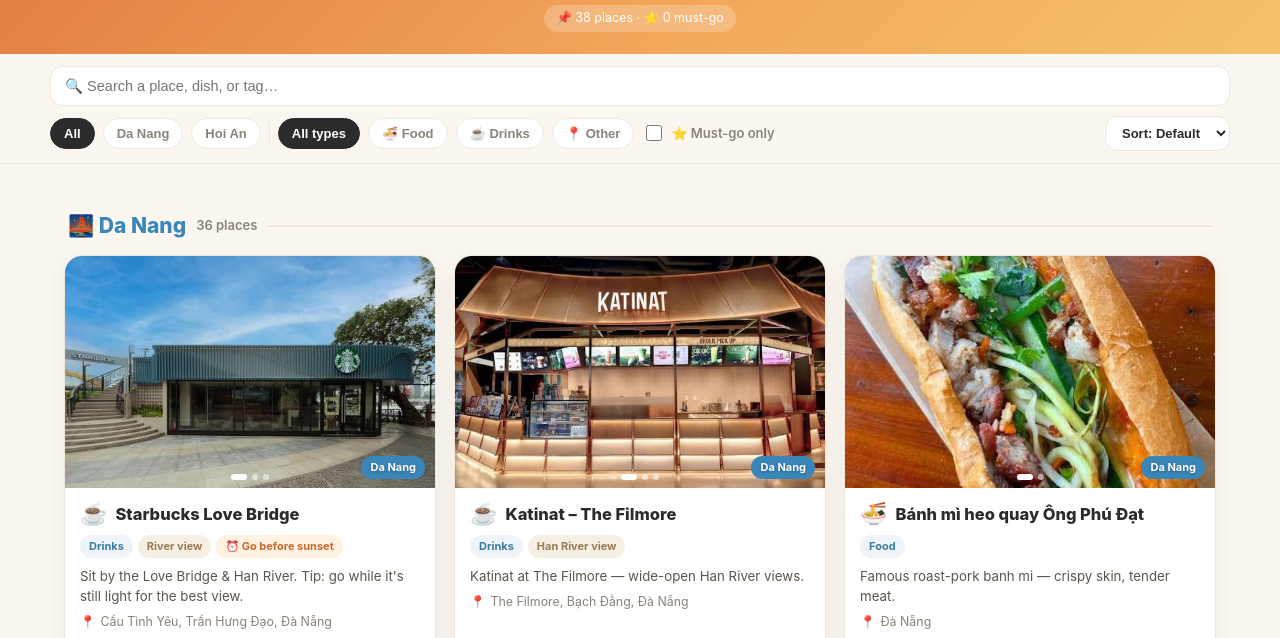
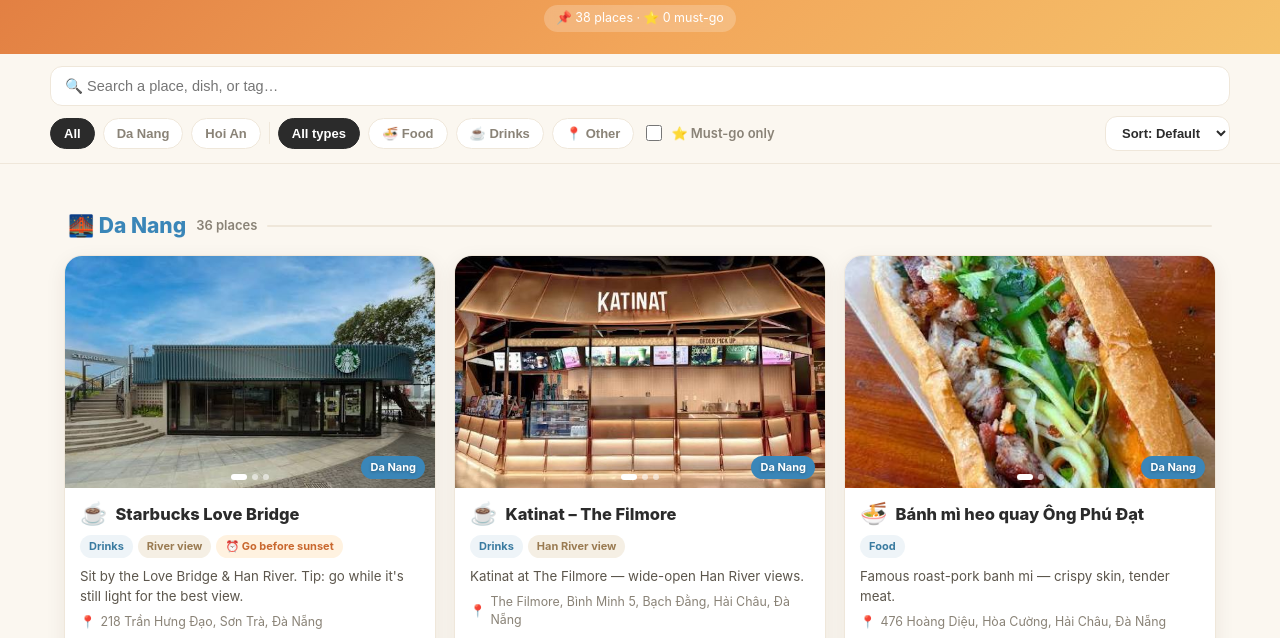
Before and after one commit to hoaithuongtrle/emma-danang-spaces, a plain HTML site: page index.html in a window 1280 px wide. Shown: the part 107-745 px from the top of the page. Drawn offline with Linux system fonts and the light colour scheme.

Commit message:
Add files via upload

```diff
--- a/index.html
+++ b/index.html
@@ -185,94 +185,94 @@ const CATS = {
 const PLACES = [
   // ---------- HOI AN ----------
   {id:'the-canh-dong', city:'Hoi An', name:'The C\u00e1nh \u0110\u1ed3ng', cat:'food', coords:[15.8858,108.3455], tags:['Rice-field view'],
-   notes:'Dine right in the middle of green rice paddies \u2014 dreamy sunset & fairy-light views.', addr:'C\u1ea9m Thanh, H\u1ed9i An'},
+   notes:'Dine right in the middle of green rice paddies \u2014 dreamy sunset & fairy-light views.', addr:'436 Hai B\u00e0 Tr\u01b0ng, C\u1ea9m H\u00e0, H\u1ed9i An, Qu\u1ea3ng Nam'},
   {id:'magicha', city:'Hoi An', name:'Magicha.stand', cat:'drink', coords:[15.8801,108.3268], tags:['Matcha'],
-   notes:'A cozy matcha stand \u2014 a must for green-tea lovers.', addr:'H\u1ed9i An'},
+   notes:'A cozy matcha stand \u2014 a must for green-tea lovers.', addr:'11A Tu\u1ec7 T\u0129nh, H\u1ed9i An, Qu\u1ea3ng Nam'},
 
   // ---------- DA NANG ----------
   {id:'starbucks-love', city:'Da Nang', name:'Starbucks Love Bridge', cat:'drink', coords:[16.0742,108.2272],
    tags:['River view','Go before sunset'],
    notes:'Sit by the Love Bridge & Han River. Tip: go while it\'s still light for the best view.',
-   maps:'https://maps.app.goo.gl/DeZZGvdB6Xxucnd27', addr:'C\u1ea7u T\u00ecnh Y\u00eau, Tr\u1ea7n H\u01b0ng \u0110\u1ea1o, \u0110\u00e0 N\u1eb5ng'},
+   maps:'https://maps.app.goo.gl/DeZZGvdB6Xxucnd27', addr:'218 Tr\u1ea7n H\u01b0ng \u0110\u1ea1o, S\u01a1n Tr\u00e0, \u0110\u00e0 N\u1eb5ng'},
   {id:'katinat-filmore', city:'Da Nang', name:'Katinat \u2013 The Filmore', cat:'drink', coords:[16.0665,108.2295],
    tags:['Han River view'],
    notes:'Katinat at The Filmore \u2014 wide-open Han River views.',
-   maps:'https://maps.app.goo.gl/mCBMUVqRZGTbRtWF6', addr:'The Filmore, B\u1ea1ch \u0110\u1eb1ng, \u0110\u00e0 N\u1eb5ng'},
+   maps:'https://maps.app.goo.gl/mCBMUVqRZGTbRtWF6', addr:'The Filmore, B\u00ecnh Minh 5, B\u1ea1ch \u0110\u1eb1ng, H\u1ea3i Ch\u00e2u, \u0110\u00e0 N\u1eb5ng'},
   {id:'banhmi-phudat', city:'Da Nang', name:'B\u00e1nh m\u00ec heo quay \u00d4ng Ph\u00fa \u0110\u1ea1t', cat:'food', coords:[16.0666,108.2170],
-   notes:'Famous roast-pork banh mi \u2014 crispy skin, tender meat.', addr:'\u0110\u00e0 N\u1eb5ng'},
+   notes:'Famous roast-pork banh mi \u2014 crispy skin, tender meat.', addr:'476 Ho\u00e0ng Di\u1ec7u, H\u00f2a C\u01b0\u1eddng, H\u1ea3i Ch\u00e2u, \u0110\u00e0 N\u1eb5ng'},
   {id:'buncabepmai', city:'Da Nang', name:'B\u00fan c\u00e1 B\u1ebfp Mai by A.T\u00ecnh', cat:'food', coords:[16.0555,108.2445],
    tags:['Morning only'],
    notes:'Breakfast spot on Nguy\u1ec5n V\u0103n Tho\u1ea1i St.', dishes:'Fish-cake noodle soup \u00b7 fresh fish noodle \u00b7 tuna fish noodle', addr:'Nguy\u1ec5n V\u0103n Tho\u1ea1i, \u0110\u00e0 N\u1eb5ng'},
   {id:'bunbo-baroi', city:'Da Nang', name:'B\u00fan B\u00f2 B\u00e0 R\u01a1i', cat:'food', coords:[16.0555,108.2200],
-   notes:'Rich, classic beef noodle soup loved by locals.', addr:'\u0110\u00e0 N\u1eb5ng'},
+   notes:'Rich, classic beef noodle soup loved by locals.', addr:'5 Phan Th\u00e0nh T\u00e0i, H\u00f2a Thu\u1eadn \u0110\u00f4ng, H\u1ea3i Ch\u00e2u, \u0110\u00e0 N\u1eb5ng'},
   {id:'bunbo-legia', city:'Da Nang', name:'B\u00fan B\u00f2 L\u00ea Gia', cat:'food', coords:[16.0600,108.2150],
-   notes:'A local favorite for Hue-style beef noodle soup.', addr:'\u0110\u00e0 N\u1eb5ng'},
+   notes:'A local favorite for Hue-style beef noodle soup.', addr:'19 L\u00ea Quang \u0110\u1ea1o, B\u1eafc M\u1ef9 Ph\u00fa, Ng\u0169 H\u00e0nh S\u01a1n, \u0110\u00e0 N\u1eb5ng'},
   {id:'donald-trung', city:'Da Nang', name:'Donald Trung', cat:'food', coords:[16.0700,108.2200], tags:['Local food','Rolls'],
    notes:'Signature Da Nang rice-paper rolls with crispy roast pork \u2014 the go-to spot for b\u00e1nh tr\u00e1ng cu\u1ed1n th\u1ecbt heo quay.',
    dishes:'Roast-pork rice-paper rolls \u00b7 fermented-fish noodle (b\u00fan m\u1eafm)',
-   maps:'https://www.facebook.com/trung.donald.395', addr:'\u0110\u00e0 N\u1eb5ng'},
+   maps:'https://www.facebook.com/trung.donald.395', addr:'141 \u0110\u1ed7 B\u00e1, B\u1eafc M\u1ef9 Ph\u00fa, Ng\u0169 H\u00e0nh S\u01a1n, \u0110\u00e0 N\u1eb5ng'},
   {id:'bep-cua-ngoai', city:'Da Nang', name:'B\u1ebfp C\u1ee7a Ngo\u1ea1i', cat:'food', coords:[16.0500,108.2400],
-   notes:'Homestyle Vietnamese comfort food \u2014 cozy & delicious. Similar: C\u01a1m Nh\u00e0 Tr\u00e2m, C\u01a1m Nh\u00e0 Linh.', addr:'\u0110\u00e0 N\u1eb5ng'},
+   notes:'Homestyle Vietnamese comfort food \u2014 cozy & delicious. Similar: C\u01a1m Nh\u00e0 Tr\u00e2m, C\u01a1m Nh\u00e0 Linh.', addr:'50 \u0111\u01b0\u1eddng 2 Th\u00e1ng 9, H\u1ea3i Ch\u00e2u, \u0110\u00e0 N\u1eb5ng'},
   {id:'co-hong', city:'Da Nang', name:'Qu\u00e1n C\u00f4 H\u1ed3ng', cat:'food', coords:[16.0600,108.2300],
    notes:'All kinds of rolls & Central-Vietnam specialties.',
-   dishes:'Grilled mackerel rolls \u00b7 Qu\u1ea3ng noodles \u00b7 b\u00fan m\u1eafm \u00b7 pork rice-paper rolls \u00b7 b\u00e1nh canh', addr:'Nguy\u1ec5n V\u0103n Tho\u1ea1i, \u0110\u00e0 N\u1eb5ng'},
+   dishes:'Grilled mackerel rolls \u00b7 Qu\u1ea3ng noodles \u00b7 b\u00fan m\u1eafm \u00b7 pork rice-paper rolls \u00b7 b\u00e1nh canh', addr:'103 Nguy\u1ec5n V\u0103n Tho\u1ea1i, An H\u1ea3i \u0110\u00f4ng, S\u01a1n Tr\u00e0, \u0110\u00e0 N\u1eb5ng'},
   {id:'pho-bachai', city:'Da Nang', name:'Ph\u1edf B\u1eafc H\u1ea3i', cat:'food', coords:[16.0620,108.2200],
-   notes:'Tip: order the brisket pho (ph\u1edf g\u00e0u).', addr:'\u0110\u00e0 N\u1eb5ng'},
+   notes:'Tip: order the brisket pho (ph\u1edf g\u00e0u).', addr:'185 Tr\u1ea7n Ph\u00fa, H\u1ea3i Ch\u00e2u 1, H\u1ea3i Ch\u00e2u, \u0110\u00e0 N\u1eb5ng'},
   {id:'uraetei-bbq', city:'Da Nang', name:'Uraetei BBQ Japan', cat:'food', coords:[16.0580,108.2400], tags:['Japanese','BBQ'],
    notes:'Japanese yakiniku / BBQ \u2014 grill your own at the table.',
-   maps:'https://maps.app.goo.gl/8tbcogF3oekFRaFJ7', addr:'\u0110\u00e0 N\u1eb5ng'},
+   maps:'https://maps.app.goo.gl/8tbcogF3oekFRaFJ7', addr:'104-106 Y\u00ean B\u00e1i, Ph\u01b0\u1edbc Ninh, H\u1ea3i Ch\u00e2u, \u0110\u00e0 N\u1eb5ng'},
   {id:'the-farmer', city:'Da Nang', name:'The Farmer', cat:'other', coords:[16.0470,108.2440],
-   notes:'Green, relaxed space with carefully made food & drinks.', addr:'\u0110\u00e0 N\u1eb5ng'},
+   notes:'Green, relaxed space with carefully made food & drinks.', addr:'\u0110\u01b0\u1eddng V\u1ea1n Th\u00e0nh, th\u00f4n \u0110\u00f4ng S\u01a1n, H\u00f2a Ninh, H\u00f2a Vang, \u0110\u00e0 N\u1eb5ng'},
   {id:'phela-novotel', city:'Da Nang', name:'Ph\u00ea La \u2013 Novotel', cat:'drink', coords:[16.0715,108.2245],
-   tags:['Oolong tea'], notes:'Ph\u00ea La at Novotel \u2014 signature oolong tea.', addr:'Novotel, 36 B\u1ea1ch \u0110\u1eb1ng, \u0110\u00e0 N\u1eb5ng'},
+   tags:['Oolong tea'], notes:'Ph\u00ea La at Novotel \u2014 signature oolong tea.', addr:'36-38 B\u1ea1ch \u0110\u1eb1ng, H\u1ea3i Ch\u00e2u, \u0110\u00e0 N\u1eb5ng'},
   {id:'aeon-mall', city:'Da Nang', name:'AEON Mall Da Nang', cat:'other', coords:[16.0490,108.2350],
-   notes:'Shopping mall: retail, dining & entertainment.', addr:'AEON Mall, H\u1ea3i Ch\u00e2u, \u0110\u00e0 N\u1eb5ng'},
+   notes:'Shopping mall: retail, dining & entertainment.', addr:'46 \u0110i\u1ec7n Bi\u00ean Ph\u1ee7, Thanh Kh\u00ea, \u0110\u00e0 N\u1eb5ng'},
   {id:'madam-lan', city:'Da Nang', name:'Madam L\u00e2n', cat:'food', coords:[16.0805,108.2240],
-   notes:'Popular Vietnamese restaurant with a lovely riverside setting.', addr:'4 B\u1ea1ch \u0110\u1eb1ng, \u0110\u00e0 N\u1eb5ng'},
+   notes:'Popular Vietnamese restaurant with a lovely riverside setting.', addr:'4 B\u1ea1ch \u0110\u1eb1ng, Th\u1ea1ch Thang, H\u1ea3i Ch\u00e2u, \u0110\u00e0 N\u1eb5ng'},
   {id:'thai-market', city:'Da Nang', name:'Thai Market', cat:'food', coords:[16.0560,108.2420], tags:['Thai'],
-   notes:'Thai cuisine.', addr:'\u0110\u00e0 N\u1eb5ng'},
+   notes:'Thai cuisine.', addr:'43 B\u00ecnh Minh 5, B\u00ecnh Thu\u1eadn, H\u1ea3i Ch\u00e2u, \u0110\u00e0 N\u1eb5ng'},
   {id:'pizza4ps', city:'Da Nang', name:"Pizza 4P's Ho\u00e0ng V\u0103n Th\u1ee5", cat:'food', coords:[16.0605,108.2165],
-   tags:['Reservation needed'], notes:'Pizza 4P\'s \u2014 book well ahead, it\'s always packed.', addr:'Ho\u00e0ng V\u0103n Th\u1ee5, \u0110\u00e0 N\u1eb5ng'},
+   tags:['Reservation needed'], notes:'Pizza 4P\'s \u2014 book well ahead, it\'s always packed.', addr:'8 Ho\u00e0ng V\u0103n Th\u1ee5, Ph\u01b0\u1edbc Ninh, H\u1ea3i Ch\u00e2u, \u0110\u00e0 N\u1eb5ng'},
 
   // ---------- DA NANG \u00b7 restored from the original list ----------
   {id:'chan-troi-goc-be', city:'Da Nang', coords:[16.068,108.228], name:'Nh\u00e0 h\u00e0ng Ch\u00e2n Tr\u1eddi G\u00f3c B\u1ec3', cat:'food', tags:['River view','Go before sunset','Seafood'],
-   notes:'Local seafood & home-style dishes with a lovely river view \u2014 go before sunset.', addr:'\u0110\u00e0 N\u1eb5ng'},
+   notes:'Local seafood & home-style dishes with a lovely river view \u2014 go before sunset.', addr:'L\u00f4 59-60-61 Nguy\u1ec5n H\u1eefu An, N\u1ea1i Hi\u00ean \u0110\u00f4ng, S\u01a1n Tr\u00e0, \u0110\u00e0 N\u1eb5ng'},
   {id:'be-anh-seafood', city:'Da Nang', coords:[16.052,108.244], name:'H\u1ea3i s\u1ea3n B\u00e9 Anh', cat:'food', tags:['Fresh seafood'],
-   notes:'Fresh seafood \u2014 a touch pricier than the street spots, but worth it.', addr:'\u0110\u00e0 N\u1eb5ng'},
+   notes:'Fresh seafood \u2014 a touch pricier than the street spots, but worth it.', addr:'L\u00f4 B14-15, H\u1ed3 Nghinh (ng\u00e3 ba Nguy\u1ec5n Cao Luy\u1ec7n), An H\u1ea3i B\u1eafc, S\u01a1n Tr\u00e0, \u0110\u00e0 N\u1eb5ng'},
   {id:'veteran-korean', city:'Da Nang', coords:[16.06,108.24], name:'Nh\u00e0 h\u00e0ng H\u00e0n Qu\u1ed1c Veteran', cat:'food', tags:['Korean','Reservation needed','Evening only'],
-   notes:'Great Korean food, dinner only \u2014 book a table ahead.', addr:'\u0110\u00e0 N\u1eb5ng'},
+   notes:'Great Korean food, dinner only \u2014 book a table ahead.', addr:'8 D\u01b0\u01a1ng \u0110\u00ecnh Ngh\u1ec7, S\u01a1n Tr\u00e0, \u0110\u00e0 N\u1eb5ng'},
   {id:'east-west-brewing', city:'Da Nang', coords:[16.054,108.247], name:'East West Brewing Co.', cat:'drink', tags:['Craft beer','Sea view'],
-   notes:'Western & local food with fresh craft beer, sea view and a modern vibe.', addr:'\u0110\u00e0 N\u1eb5ng'},
+   notes:'Western & local food with fresh craft beer, sea view and a modern vibe.', addr:'1A V\u00f5 Nguy\u00ean Gi\u00e1p, Ph\u01b0\u1edbc M\u1ef9, S\u01a1n Tr\u00e0, \u0110\u00e0 N\u1eb5ng'},
   {id:'banhxeo-baduong', city:'Da Nang', coords:[16.056,108.219], name:'B\u00e1nh x\u00e8o B\u00e0 D\u01b0\u1ee1ng', cat:'food', tags:['Local food'],
-   notes:'Classic local spot \u2014 crispy b\u00e1nh x\u00e8o & nem l\u1ee5i, true Da Nang flavor.', dishes:'B\u00e1nh x\u00e8o \u00b7 nem l\u1ee5i', addr:'Ho\u00e0ng Di\u1ec7u, \u0110\u00e0 N\u1eb5ng'},
+   notes:'Classic local spot \u2014 crispy b\u00e1nh x\u00e8o & nem l\u1ee5i, true Da Nang flavor.', dishes:'B\u00e1nh x\u00e8o \u00b7 nem l\u1ee5i', addr:'K280/23 Ho\u00e0ng Di\u1ec7u, B\u00ecnh Hi\u00ean, H\u1ea3i Ch\u00e2u, \u0110\u00e0 N\u1eb5ng'},
   {id:'buncha-cabahon', city:'Da Nang', coords:[16.062,108.215], name:'B\u00fan ch\u1ea3 c\u00e1 B\u00e0 H\u1eddn', cat:'food', tags:['Morning only'],
-   notes:'A tasty local breakfast spot.', addr:'\u0110\u00e0 N\u1eb5ng'},
+   notes:'A tasty local breakfast spot.', addr:'113/3 Nguy\u1ec5n Ch\u00ed Thanh, H\u1ea3i Ch\u00e2u, \u0110\u00e0 N\u1eb5ng'},
   {id:'marina-yacht', city:'Da Nang', coords:[16.061,108.227], name:'Du Thuy\u1ec1n Marina Restaurant', cat:'food', tags:['Han River view','Evening'],
-   notes:'Cafe & dining \u2014 Sat/Sun around 9pm you can catch the Dragon Bridge fire show over the Han River.', addr:'S\u00f4ng H\u00e0n, \u0110\u00e0 N\u1eb5ng'},
+   notes:'Cafe & dining \u2014 Sat/Sun around 9pm you can catch the Dragon Bridge fire show over the Han River.', addr:'B\u1ebfn du thuy\u1ec1n DMT, Tr\u1ea7n H\u01b0ng \u0110\u1ea1o, S\u01a1n Tr\u00e0, \u0110\u00e0 N\u1eb5ng'},
   {id:'banhuot-basuu', city:'Da Nang', coords:[16.05,108.247], name:'B\u00e1nh \u01b0\u1edbt B\u00e0 S\u1eedu (Tr\u1ea7n B\u1ea1ch \u0110\u1eb1ng)', cat:'food', tags:['Morning only','Local food'],
-   notes:'Local b\u00e1nh \u01b0\u1edbt on Tr\u1ea7n B\u1ea1ch \u0110\u1eb1ng St.', addr:'Tr\u1ea7n B\u1ea1ch \u0110\u1eb1ng, \u0110\u00e0 N\u1eb5ng'},
+   notes:'Local b\u00e1nh \u01b0\u1edbt on Tr\u1ea7n B\u1ea1ch \u0110\u1eb1ng St.', addr:'44 Tr\u1ea7n B\u1ea1ch \u0110\u1eb1ng, Ph\u01b0\u1edbc M\u1ef9, S\u01a1n Tr\u00e0, \u0110\u00e0 N\u1eb5ng'},
   {id:'bep-cuon-tbd', city:'Da Nang', coords:[16.049,108.2475], name:'B\u1ebfp Cu\u1ed1n (Tr\u1ea7n B\u1ea1ch \u0110\u1eb1ng)', cat:'food', tags:['Rolls'],
-   notes:'All kinds of Vietnamese rolls on Tr\u1ea7n B\u1ea1ch \u0110\u1eb1ng St.', addr:'Tr\u1ea7n B\u1ea1ch \u0110\u1eb1ng, \u0110\u00e0 N\u1eb5ng'},
+   notes:'All kinds of Vietnamese rolls on Tr\u1ea7n B\u1ea1ch \u0110\u1eb1ng St.', addr:'31-33 Tr\u1ea7n B\u1ea1ch \u0110\u1eb1ng, Ph\u01b0\u1edbc M\u1ef9, S\u01a1n Tr\u00e0, \u0110\u00e0 N\u1eb5ng'},
   {id:'salmon-club', city:'Da Nang', coords:[16.056,108.244], name:'Salmon Club', cat:'food', tags:['Salmon','Japanese','Seafood'],
-   notes:'Specializes in every kind of salmon dish.', addr:'\u0110\u00e0 N\u1eb5ng'},
+   notes:'Specializes in every kind of salmon dish.', addr:'K57/3 L\u00ea H\u1ed3ng Phong, Ph\u01b0\u1edbc Ninh, H\u1ea3i Ch\u00e2u, \u0110\u00e0 N\u1eb5ng'},
   {id:'phat-myhanh-seafood', city:'Da Nang', coords:[16.053,108.245], name:'H\u1ea3i S\u1ea3n Ph\u00e1t M\u1ef9 H\u1ea1nh', cat:'food', tags:['Seafood'],
-   notes:'Casual seafood \u2014 fresh and affordable.', addr:'\u0110\u00e0 N\u1eb5ng'},
+   notes:'Casual seafood \u2014 fresh and affordable.', addr:'69 V\u00f5 V\u0103n Ki\u1ec7t, Ph\u01b0\u1edbc M\u1ef9, S\u01a1n Tr\u00e0, \u0110\u00e0 N\u1eb5ng'},
   {id:'bb-bakery', city:'Da Nang', coords:[16.058,108.242], name:'B&B Bakery', cat:'drink', tags:['Pastries','Outdoor','Chill'],
-   notes:'Pastries, coffee & juice \u2014 lots of cakes by day, super-chill outdoor seating at night.', addr:'\u0110\u00e0 N\u1eb5ng'},
+   notes:'Pastries, coffee & juice \u2014 lots of cakes by day, super-chill outdoor seating at night.', addr:'192 Nguy\u1ec5n V\u0103n Tho\u1ea1i, Ng\u0169 H\u00e0nh S\u01a1n, \u0110\u00e0 N\u1eb5ng'},
   {id:'dreamer-cafe', city:'Da Nang', coords:[16.055,108.238], name:'Dreamer', cat:'drink', tags:['Garden','Evening'],
-   notes:'Leafy garden cafe \u2014 lovely in the evening, and there are AC rooms too.', addr:'\u0110\u00e0 N\u1eb5ng'},
+   notes:'Leafy garden cafe \u2014 lovely in the evening, and there are AC rooms too.', addr:'230/2 Nguy\u1ec5n C\u00f4ng Tr\u1ee9, S\u01a1n Tr\u00e0, \u0110\u00e0 N\u1eb5ng'},
   {id:'sontra-marina', city:'Da Nang', coords:[16.105,108.27], name:'S\u01a1n Tr\u00e0 Marina', cat:'drink', tags:['Son Tra view'],
-   notes:'Coffee & light bites facing the S\u01a1n Tr\u00e0 peninsula.', addr:'B\u00e1n \u0111\u1ea3o S\u01a1n Tr\u00e0, \u0110\u00e0 N\u1eb5ng'},
+   notes:'Coffee & light bites facing the S\u01a1n Tr\u00e0 peninsula.', addr:'\u0110\u01b0\u1eddng H\u1ed3 Xanh, Th\u1ecd Quang, S\u01a1n Tr\u00e0, \u0110\u00e0 N\u1eb5ng'},
   {id:'normad-cafe', city:'Da Nang', coords:[16.06,108.235], name:'Normad', cat:'drink', tags:['Photo spot','Cute decor'],
-   notes:'A small cafe with pretty corners for photos.', addr:'\u0110\u00e0 N\u1eb5ng'},
+   notes:'A small cafe with pretty corners for photos.', addr:'106 Ph\u1ea1m V\u0103n \u0110\u1ed3ng, An H\u1ea3i B\u1eafc, S\u01a1n Tr\u00e0, \u0110\u00e0 N\u1eb5ng'},
   {id:'reply-1988', city:'Da Nang', coords:[16.059,108.236], name:'Reply 1988', cat:'drink', tags:['Retro','Photo spot'],
-   notes:'Korean retro cafe inspired by the show Reply 1988.', addr:'\u0110\u00e0 N\u1eb5ng'},
+   notes:'Korean retro cafe inspired by the show Reply 1988.', addr:'20 L\u00ea H\u1ed3ng Phong, Ph\u01b0\u1edbc Ninh, H\u1ea3i Ch\u00e2u, \u0110\u00e0 N\u1eb5ng'},
   {id:'katinat-oceanview', city:'Da Nang', coords:[16.05,108.248], name:'Katinat Ocean View', cat:'drink', tags:['Sea view'],
-   notes:'The Katinat branch with an ocean view \u2014 much nicer than the usual ones.', addr:'\u0110\u00e0 N\u1eb5ng'},
+   notes:'The Katinat branch with an ocean view \u2014 much nicer than the usual ones.', addr:'256 V\u00f5 Nguy\u00ean Gi\u00e1p, bi\u1ec3n M\u1ef9 Kh\u00ea, S\u01a1n Tr\u00e0, \u0110\u00e0 N\u1eb5ng'},
   {id:'homnay-eatery', city:'Da Nang', coords:[16.056,108.239], name:'H\u00f4m Nay Eatery Cafe', cat:'drink', tags:['Eatery','Chill'],
-   notes:'Coffee plus light meals in a chill space.', addr:'\u0110\u00e0 N\u1eb5ng'},
+   notes:'Coffee plus light meals in a chill space.', addr:'31 An Th\u01b0\u1ee3ng 29, M\u1ef9 An, Ng\u0169 H\u00e0nh S\u01a1n, \u0110\u00e0 N\u1eb5ng'},
   {id:'ca-chuon-space', city:'Da Nang', coords:[16.07,108.24], name:'C\u00e1 Chu\u1ed3n Space', cat:'drink', tags:['Concept','Photo spot'],
-   notes:'A cafe themed on the flying fish, a Da Nang sea icon.', addr:'\u0110\u00e0 N\u1eb5ng'},
+   notes:'A cafe themed on the flying fish, a Da Nang sea icon.', addr:'Khu du l\u1ecbch Bi\u1ec3n \u0110\u00f4ng, b\u00e1n \u0111\u1ea3o S\u01a1n Tr\u00e0, Th\u1ecd Quang, S\u01a1n Tr\u00e0, \u0110\u00e0 N\u1eb5ng'},
 
   // ---------- new place from your photos ----------
 ];
```
